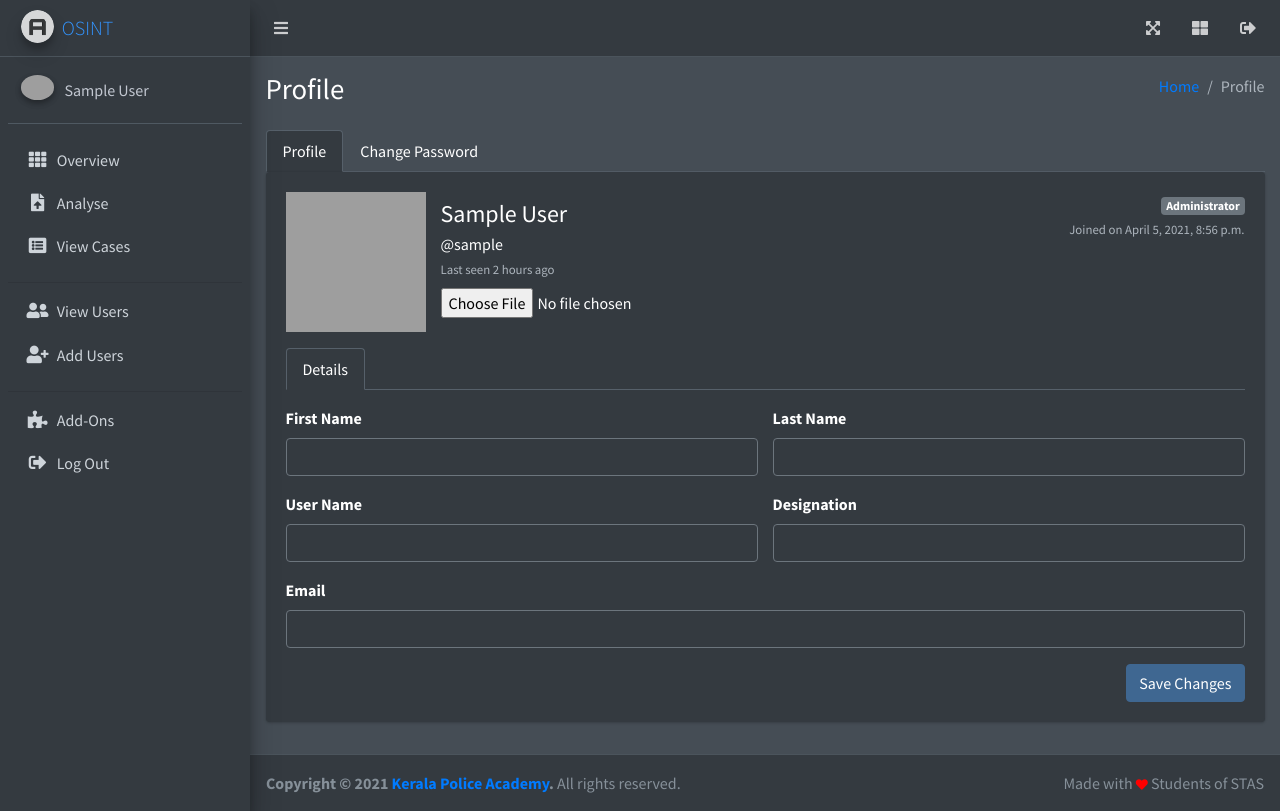
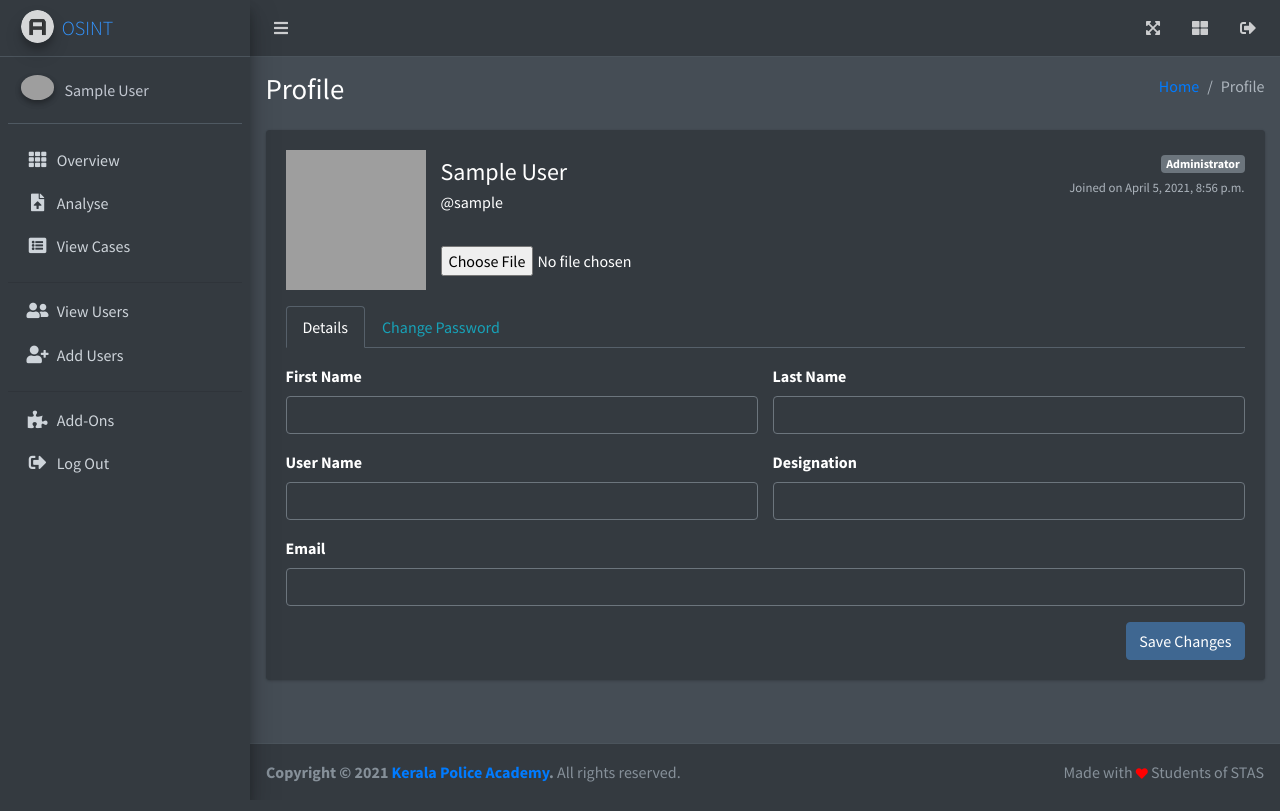
Before and after one commit to adarshvs/osint-kepa, a Django app: page /osint/edit_profile in a window 1280 px wide. Run offline with Django 3.2, Linux system fonts and the light colour scheme; the visitor is signed in with stand-in values (Sample User, id 1); some libraries are stand-ins or nearby versions; grey boxes are pictures that could not be loaded.

Commit message:
password change option added

```diff
--- a/osint/forms.py
+++ b/osint/forms.py
@@ -41,3 +41,22 @@ class ProfileUpdateForm(forms.ModelForm):
                 attrs={
                     "class":"form-control"
                 })}
+
+class PasswordChangeForm(forms.ModelForm):
+    class Meta:
+        model=User
+        fields=['password']
+        widgets = {
+            "old_password": TextInput(
+                attrs={
+                    "class":"form-control"
+                }),
+            "new_password1": TextInput(
+            attrs={
+                "class":"form-control"
+            }),
+            "new_password2": TextInput(
+            attrs={
+                "class":"form-control"
+            })
+        }
--- a/osint/template/profile_edit.html
+++ b/osint/template/profile_edit.html
@@ -17,22 +17,6 @@ Last Visit : {{user.last_login}}
 {% endblock %}
 {% block body %}
 
-<ul class="nav nav-tabs" id="custom-content-below-tab" role="tablist">
-    <li class="nav-item ">
-        <a class="nav-link active text-white" id="custom-content-below-home-tab" data-toggle="pill"
-            href="#custom-content-below-home" role="tab" aria-controls="custom-content-below-home"
-            aria-selected="false">Profile</a>
-    </li>
-    <li class="nav-item">
-        <a class="nav-link text-white" id="custom-content-below-profile-tab" data-toggle="pill"
-            href="#custom-content-below-profile" role="tab" aria-controls="custom-content-below-profile"
-            aria-selected="false">Change Password</a>
-    </li>
-
-</ul>
-<div class="tab-content " id="custom-content-below-tabContent">
-    <div class="tab-pane fade active show" id="custom-content-below-home" role="tabpanel"
-        aria-labelledby="custom-content-below-home-tab">
 
 
 
@@ -55,8 +39,8 @@ Last Visit : {{user.last_login}}
                             <div class="col d-flex flex-column flex-sm-row justify-content-between mb-3">
                                 <div class="text-center text-sm-left mb-2 mb-sm-0">
                                     <h4 class="pt-sm-2 pb-1 mb-0 text-nowrap">{{user.first_name}} {{user.last_name}}</h4>
-                                    <p class="mb-0">@{{user.username}}</p>
-                                    <div class="text-muted"><small>Last seen 2 hours ago </small></div>
+                                    <p class="mb-0">@{{user.username}}</p><br/>
+                                    <!--<div class="text-muted"><small>Last seen 2 hours ago </small></div>-->
                                     <div class="mt-2">
                                         {{ p_form.profile_pic }}
                                     </div>
@@ -69,6 +53,7 @@ Last Visit : {{user.last_login}}
                         </div>
                         <ul class="nav nav-tabs">
                             <li class="nav-link active" >Details</li>
+                            <li class="nav-link " ><a href="change_pass" class="text-info">Change Password</a></li>
                         </ul>
                         <div class="tab-content pt-3">
                             <div class="tab-pane active">
@@ -132,68 +117,7 @@ Last Visit : {{user.last_login}}
         </div>
 
 
-    </div>
-    <div class="tab-pane fade" id="custom-content-below-profile" role="tabpanel"
-        aria-labelledby="custom-content-below-profile-tab">
-        <div class="row">
-            <div class="col mb-3">
-                <div class="card">
-                    <div class="card-body">
-                        <div class="tab-content pt-3">
-                            <div class="tab-pane active">
-                                <form class="form" novalidate="">
 
-                                    <div class="row">
-                                        <div class="col-12 col-sm-6 mb-3">
-                                            <div class="row">
-                                                <div class="col">
-                                                    <div class="form-group">
-                                                        <label>Current Password</label>
-                                                        <input class="form-control" type="password"
-                                                            placeholder="••••••">
-                                                    </div>
-                                                </div>
-                                            </div>
-                                            <div class="row">
-                                                <div class="col">
-                                                    <div class="form-group">
-                                                        <label>New Password</label>
-                                                        <input class="form-control" type="password"
-                                                            placeholder="••••••">
-                                                    </div>
-                                                </div>
-                                            </div>
-                                            <div class="row">
-                                                <div class="col">
-                                                    <div class="form-group">
-                                                        <label>Confirm <span
-                                                                class="d-none d-xl-inline">Password</span></label>
-                                                        <input class="form-control" type="password"
-                                                            placeholder="••••••">
-                                                    </div>
-                                                </div>
-                                            </div>
-                                        </div>
-
-                                    </div>
-                                    <div class="row">
-                                        <div class="col d-flex justify-content-end">
-                                            <button class="btn btn-primary" type="submit">Save Changes</button>
-                                        </div>
-                                    </div>
-                                </form>
-
-                            </div>
-
-                        </div>
-                    </div>
-                </div>
-            </div>
-
-
-        </div>
-    </div>
-</div>
 
 
 
--- a/osint/template/theme/base.html
+++ b/osint/template/theme/base.html
@@ -186,7 +186,7 @@ scratch. This page gets rid of all links and provides the needed markup only.
     <!-- Main content -->
     <div class="content">
       <div class="container-fluid">{% for message in messages %}
-        <div class="alert alert-{{ message.tags }} alert-dismissible" role="alert">
+        <div class="alert alert-{% if message.tags == 'error' %}danger {% endif %}{{ message.tags }} alert-dismissible" role="alert">
           <button type="button" class="close" data-dismiss="alert" aria-label="Close">
             <span aria-hidden="true">&times;</span>
           </button>
--- a/osint/urls.py
+++ b/osint/urls.py
@@ -18,5 +18,6 @@ urlpatterns = [
     path('users',users.as_view(),name="users"),
     path('add_user/', AddUser.as_view(),name='add_user'),
     path('edit_profile',views.profileEdit),
+    path('change_pass',views.change_password, name='change_password'),
 
 ]
--- a/osint/views.py
+++ b/osint/views.py
@@ -5,10 +5,11 @@ from .models import Profile
 from django.contrib import messages
 from django.views.generic import ListView, DetailView, CreateView
 from django.contrib.auth.mixins import LoginRequiredMixin
-from .forms import UserUpdateForm,ProfileUpdateForm
+from .forms import UserUpdateForm,ProfileUpdateForm, PasswordChangeForm
 from django.contrib.auth.decorators import login_required
 from django.urls import reverse_lazy
-
+from django.contrib.auth import update_session_auth_hash
+from django.contrib.auth.forms import PasswordChangeForm
 
 
 from osint.Includes.classes.truecaller_search_class import Truecaller
@@ -17,7 +18,7 @@ import requests
 import json
 from .models import TruecallerApiKey
 
-
+@login_required
 def profileEdit(request):
 
     if request.method == 'POST':
@@ -36,7 +37,22 @@ def profileEdit(request):
     context={'p_form': p_form, 'u_form': u_form}
     return render(request, 'profile_edit.html',context )
 
-
+@login_required
+def change_password(request):
+    if request.method == 'POST':
+        pass_form = PasswordChangeForm(request.user, request.POST)
+        if pass_form.is_valid():
+            user = pass_form.save()
+            update_session_auth_hash(request, user)  # Important!
+            messages.success(request, 'Your password was successfully updated!')
+            return redirect('change_password')
+        else:
+            messages.error(request, 'Please correct the error below.')
+    else:
+        pass_form = PasswordChangeForm(request.user)
+    return render(request, 'change_password.html', {
+        'pass_form': pass_form
+    })
 
 # Create your views here.
 @login_required
@@ -102,10 +118,7 @@ def account(request):
         return redirect(account)
     else:
         return render(request,'account.html')
-@login_required
-def profile(request):
 
-    return render(request,'profile.html')
 
 def analyse(request):
     if not request.user.is_authenticated:
```
Also changed, not shown: osint/template/change_password.html (added, +90 -0 lines).
